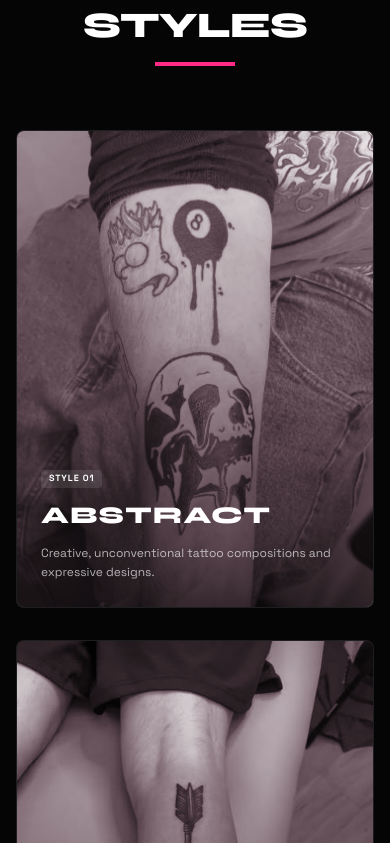
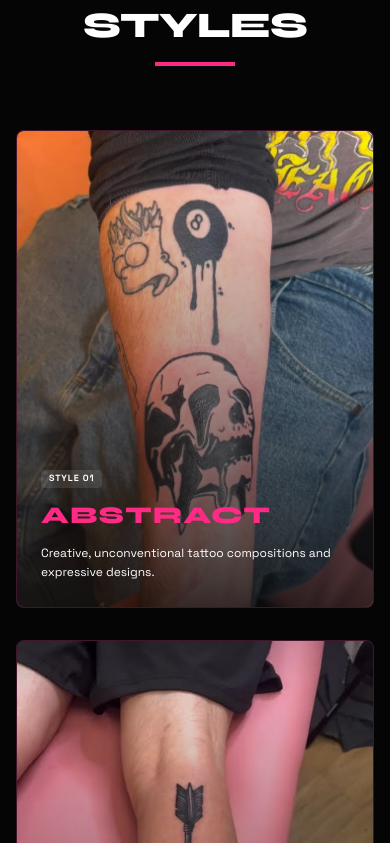
Before and after one commit to dipesh12o/kapriink, a React (Vite) app: page / in a window 390 px wide. Shown: the part 1401-2244 px from the top of the page. Built offline with nearby package versions, Linux system fonts and the light colour scheme.

Commit message:
style: optimize mobile responsiveness and tattoo gallery grid aspect ratios

```diff
--- a/src/components/Portfolio.tsx
+++ b/src/components/Portfolio.tsx
@@ -18,26 +18,10 @@ export default function Portfolio() {
   // Custom height/layout assignments for editorial spacing (masonry feel)
   const getGridClasses = (id: string) => {
     switch (id) {
-      case "skull-arrow":
-        return "lg:col-span-1 h-[450px]"; // Tall Leg shot
-      case "cowboy-hat":
-        return "lg:col-span-1 h-[450px]"; // Ankle shot
-      case "script-back":
-        return "lg:col-span-1 h-[450px]"; // Tall Spine script
       case "botanical-sternum":
-        return "lg:col-span-2 h-[450px]"; // Wide Sternum shot
-      case "red-floral":
-        return "lg:col-span-1 h-[450px]"; // Floral arm shot
-      case "spider-amor":
-        return "lg:col-span-1 h-[450px]"; // Spider abdomen shot
-      case "eye-heart":
-        return "lg:col-span-1 h-[450px]"; // Eye/heart arm shot
-      case "mushroom":
-        return "lg:col-span-1 h-[450px]"; // Mushroom leg shot
-      case "abstract-skull-8ball":
-        return "lg:col-span-1 h-[450px]"; // Vertical melting skull forearm shot
+        return "col-span-1 md:col-span-2 aspect-[3/4] md:aspect-auto h-auto md:h-[350px] lg:h-[450px]";
       default:
-        return "lg:col-span-1 h-[450px]";
+        return "col-span-1 aspect-[3/4] md:aspect-auto h-auto md:h-[350px] lg:h-[450px]";
     }
   };
 
@@ -86,7 +70,7 @@ export default function Portfolio() {
         {/* Gallery Grid */}
         <motion.div
           layout
-          className="grid grid-cols-1 md:grid-cols-2 lg:grid-cols-3 gap-6 auto-rows-auto"
+          className="grid grid-cols-2 md:grid-cols-3 gap-4 sm:gap-6 auto-rows-auto"
         >
           <AnimatePresence mode="popLayout">
             {filteredPortfolio.map((item) => (
--- a/src/components/Styles.tsx
+++ b/src/components/Styles.tsx
@@ -29,19 +29,19 @@ export default function Styles() {
               whileInView={{ opacity: 1, y: 0 }}
               viewport={{ once: true, margin: "-100px" }}
               transition={{ duration: 0.5, delay: index * 0.1 }}
-              className="group relative flex flex-col justify-end bg-dark-gray border border-white/5 rounded-lg overflow-hidden aspect-[3/4] hover:border-primary/50 hover:neon-pink-border-glow transition-all duration-500"
+              className="group relative flex flex-col justify-end bg-dark-gray border border-primary/20 md:border-white/5 rounded-lg overflow-hidden aspect-[3/4] md:hover:border-primary/50 md:hover:neon-pink-border-glow transition-all duration-500"
             >
               {/* Style Image */}
               <div className="absolute inset-0 w-full h-full overflow-hidden">
                 <img
                   src={style.sampleImage}
                   alt={`${style.name} tattoo sample by KapriInk`}
-                  className="w-full h-full object-cover filter grayscale group-hover:grayscale-0 group-hover:scale-105 transition-all duration-700"
+                  className="w-full h-full object-cover filter grayscale-0 md:grayscale md:group-hover:grayscale-0 md:group-hover:scale-105 transition-all duration-700"
                   loading="lazy"
                 />
                 {/* Gradient shader overlays */}
-                <div className="absolute inset-0 bg-gradient-to-t from-dark via-dark/40 to-transparent opacity-80 group-hover:opacity-60 transition-opacity" />
-                <div className="absolute inset-0 bg-primary/10 mix-blend-color group-hover:bg-transparent transition-colors duration-500" />
+                <div className="absolute inset-0 bg-gradient-to-t from-dark via-dark/40 to-transparent opacity-80 md:group-hover:opacity-60 transition-opacity" />
+                <div className="absolute inset-0 bg-transparent md:bg-primary/10 md:mix-blend-color md:group-hover:bg-transparent transition-colors duration-500" />
               </div>
 
               {/* Card Label Content */}
@@ -49,10 +49,10 @@ export default function Styles() {
                 <span className="inline-block px-2 py-0.5 text-[9px] font-bold tracking-widest bg-white/10 text-white rounded uppercase">
                   Style 0{index + 1}
                 </span>
-                <h3 className="text-2xl font-display font-extrabold tracking-wider text-white group-hover:text-primary transition-colors">
+                <h3 className="text-2xl font-display font-extrabold tracking-wider text-primary md:text-white md:group-hover:text-primary transition-colors">
                   {style.name}
                 </h3>
-                <p className="text-light-gray/70 text-xs sm:text-sm leading-relaxed group-hover:text-white transition-colors duration-300">
+                <p className="text-white md:text-light-gray/70 text-xs sm:text-sm leading-relaxed md:group-hover:text-white transition-colors duration-300">
                   {style.description}
                 </p>
               </div>
```
